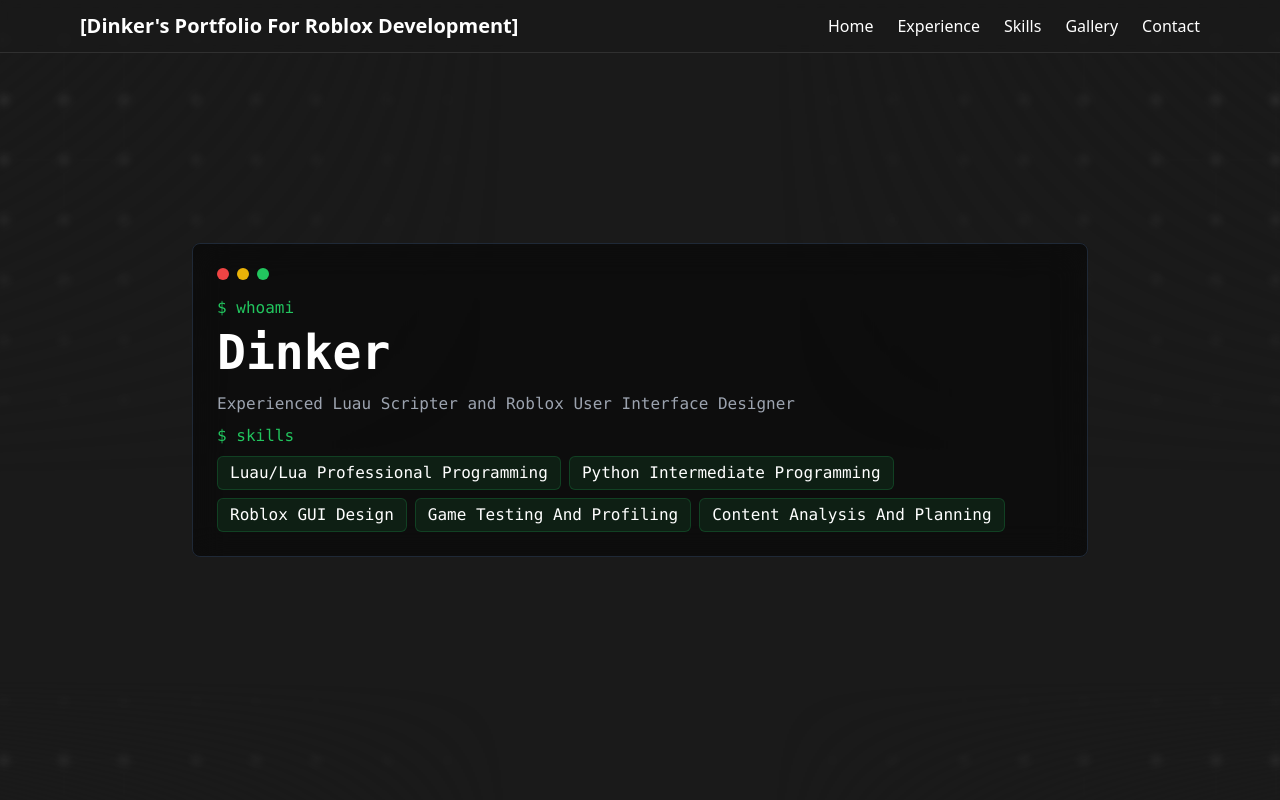
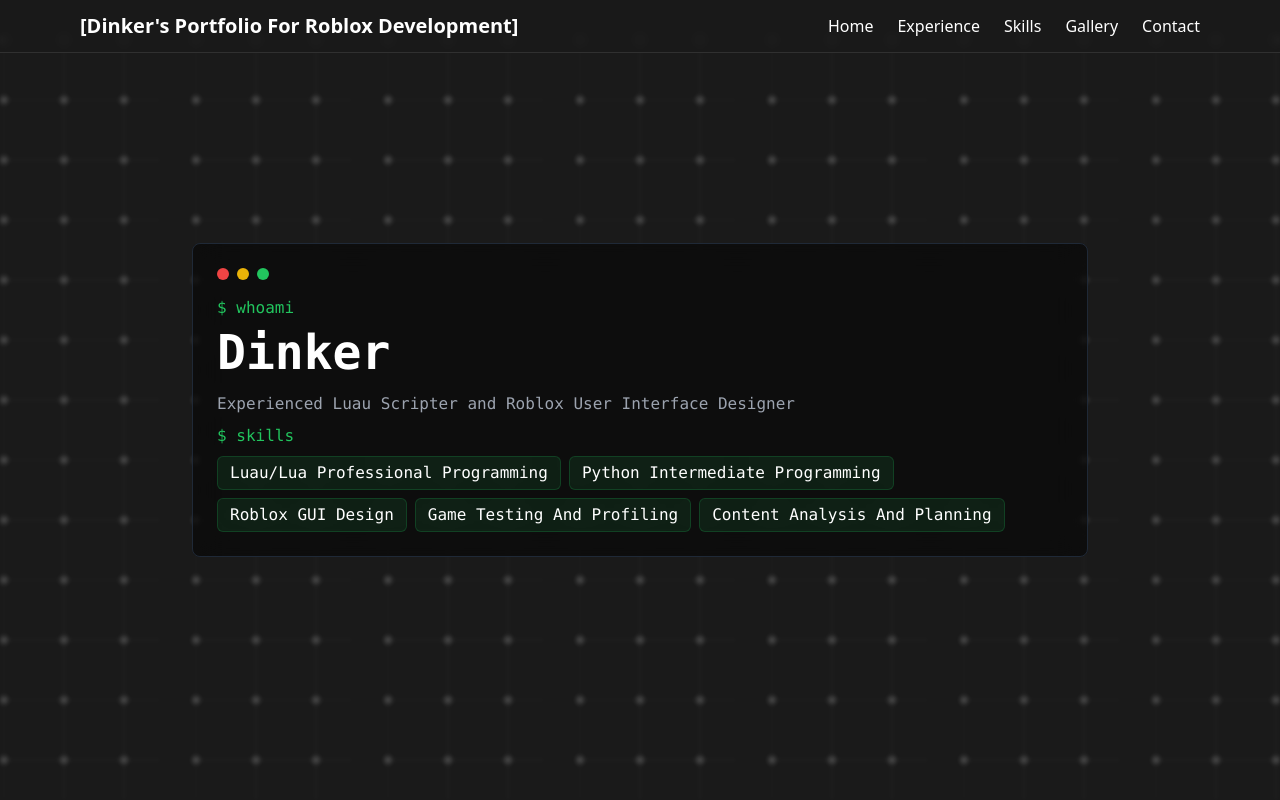
Before and after one commit to Next-Level-Dev/robloxdevportfolio, a Next.js app: page / in a window 1280 px wide. Shown: the top 800 px of the page. Built offline with nearby package versions, Linux system fonts and the light colour scheme.

Commit message:
no more gradient

```diff
--- a/app/layout.tsx
+++ b/app/layout.tsx
@@ -89,20 +89,11 @@ export default function RootLayout({
             className="absolute inset-0 bg-[url('/grid2.svg')] bg-center opacity-40"
             style={{
               backgroundSize: '15% 15%',
-              filter: 'blur(4px)',
+              filter: 'blur(2px)',
             }}
           />
           {/* Two linear gradients mask overlay for rectangular fade */}
-          <div
-            className="absolute inset-0 pointer-events-none"
-            style={{
-              maskImage:
-                'linear-gradient(to bottom, transparent, white 60%, white 85%, transparent), linear-gradient(to right, transparent, white 40%, white 60%, transparent)',
-              WebkitMaskImage:
-                'linear-gradient(to bottom, transparent, white 60%, white 85%, transparent), linear-gradient(to right, transparent, white 40%, white 60%, transparent)',
-              backgroundColor: '#1a1a1a',
-            }}
-          />
+          <div className="absolute inset-0 pointer-events-none"/>
         </div>
 
         {/* Center page content vertically */}
```
